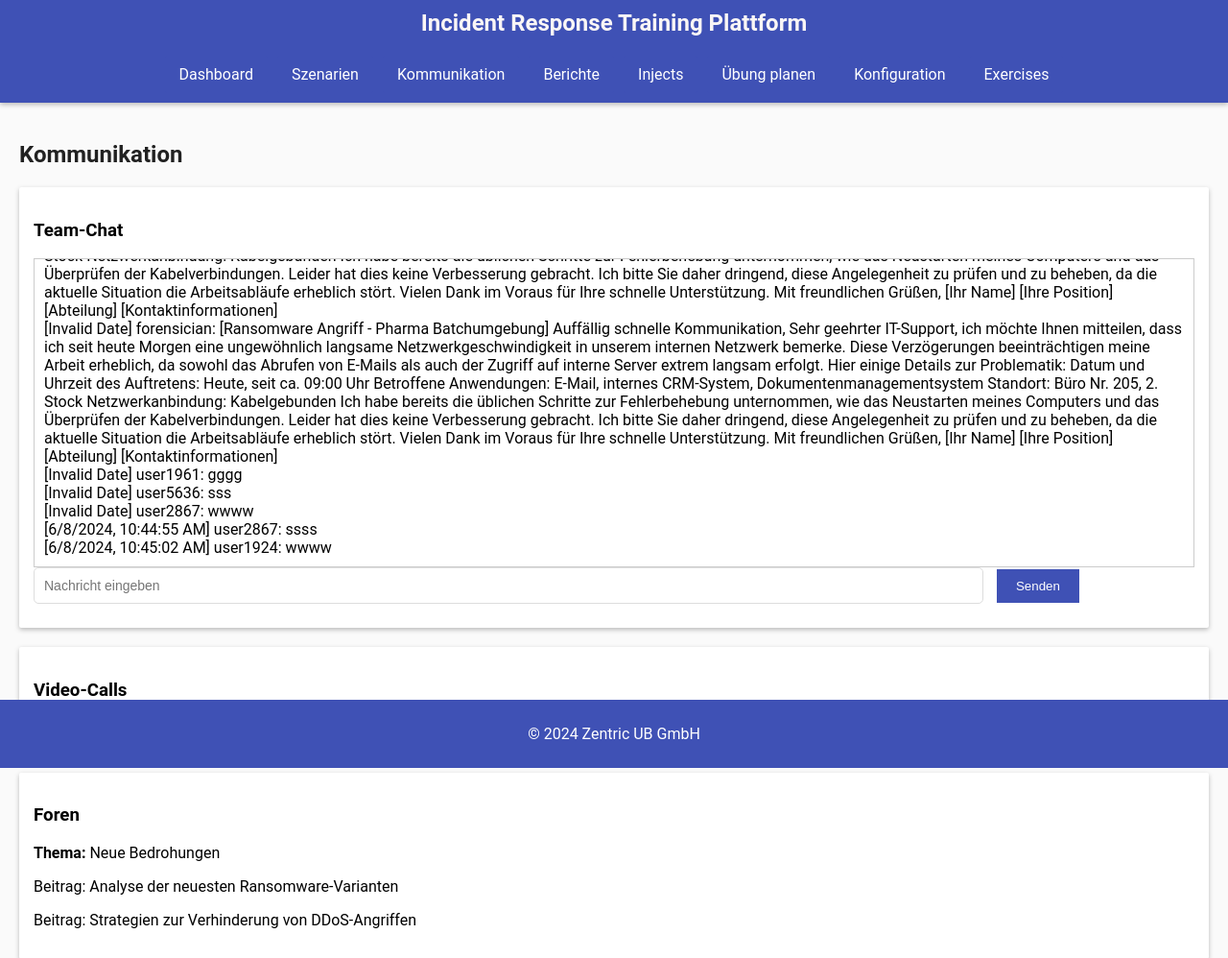
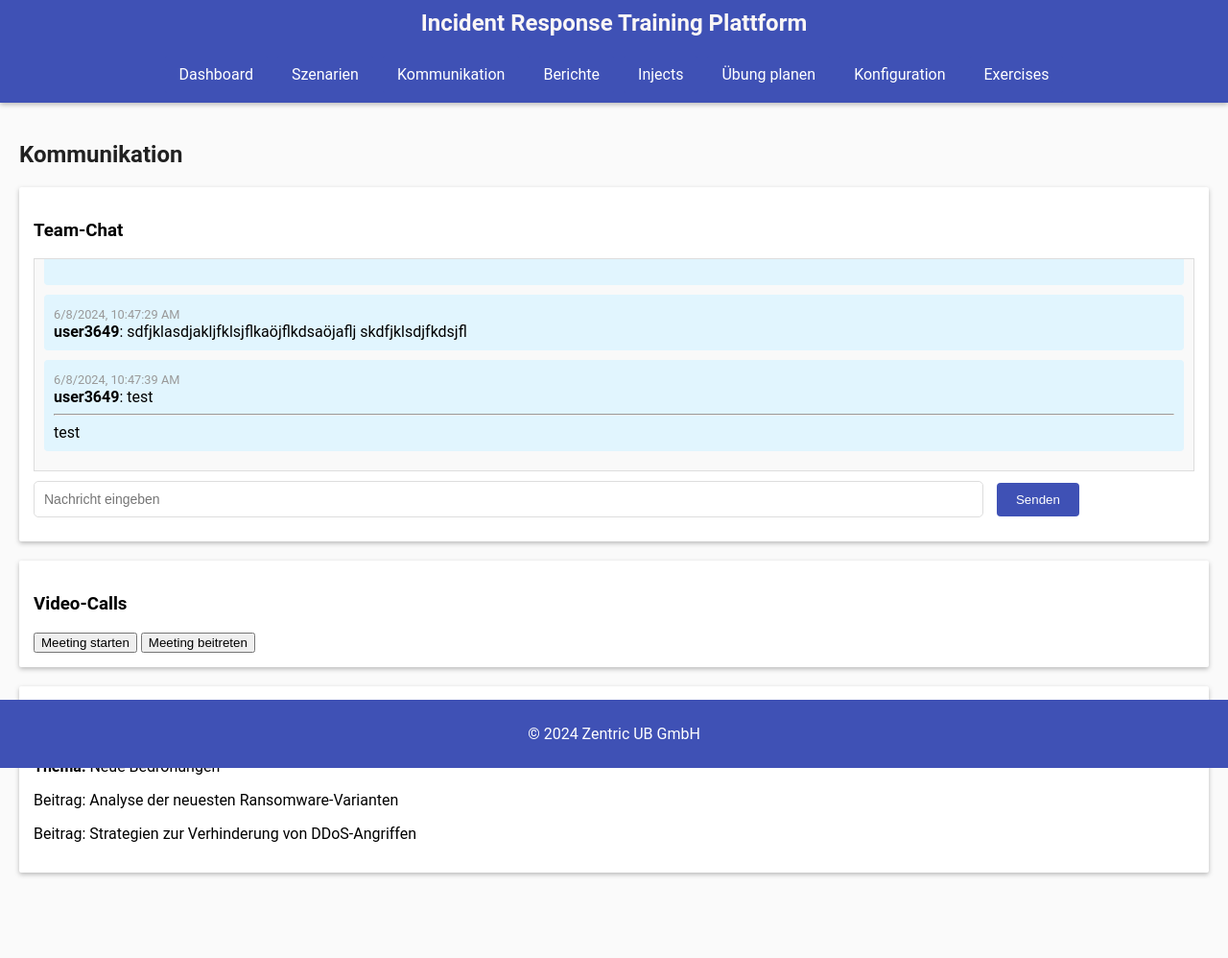
Before and after one commit to cidies/dryrun, a Flask app: page /communication in a window 1280 px wide. Shown: the top 998 px of the page at 96% size. After the commit the page ends 914 px from the top, so only its background shows below. Run offline with Flask 3, Linux system fonts and the light colour scheme; some libraries are stand-ins or nearby versions.

Commit message:
Chat jetzt mir Formatierung

```diff
--- a/chat_log.json
+++ b/chat_log.json
@@ -201,5 +201,25 @@
         "user": "user1924",
         "message": "wwww",
         "timestamp": "2024-06-08T10:45:02.584276"
+    },
+    {
+        "user": "user3649",
+        "message": "TEST <br>",
+        "timestamp": "2024-06-08T10:46:56.637903"
+    },
+    {
+        "user": "user3649",
+        "message": "<h1>TEST</h1>",
+        "timestamp": "2024-06-08T10:47:08.804096"
+    },
+    {
+        "user": "user3649",
+        "message": "sdfjklasdjakljfklsjflka\u00f6jflkdsa\u00f6jaflj <hl> skdfjklsdjfkdsjfl",
+        "timestamp": "2024-06-08T10:47:29.917062"
+    },
+    {
+        "user": "user3649",
+        "message": "test <hr> test",
+        "timestamp": "2024-06-08T10:47:39.483418"
     }
 ]
--- a/templates/communication.html
+++ b/templates/communication.html
@@ -4,11 +4,11 @@
 <h2>Kommunikation</h2>
 <div class="chat">
     <h3>Team-Chat</h3>
-    <div id="chat-window" style="border: 1px solid #ccc; height: 300px; overflow-y: scroll; padding: 10px;">
+    <div id="chat-window" class="chat-window">
         <!-- Chat-Nachrichten werden hier angezeigt -->
     </div>
-    <input type="text" id="chat-input" placeholder="Nachricht eingeben">
-    <button id="send-button">Senden</button>
+    <input type="text" id="chat-input" class="chat-input" placeholder="Nachricht eingeben">
+    <button id="send-button" class="send-button">Senden</button>
 </div>
 <div class="video-calls">
     <h3>Video-Calls</h3>
@@ -25,6 +25,48 @@
 </div>
 
 <audio id="ping-sound" src="/static/sounds/newmessage.wav" preload="auto"></audio>
+
+<style>
+    .chat-window {
+        border: 1px solid #ccc;
+        height: 300px;
+        overflow-y: scroll;
+        padding: 10px;
+        background-color: #f9f9f9;
+    }
+    .chat-input {
+        width: 80%;
+        padding: 10px;
+        margin-top: 10px;
+        border: 1px solid #ccc;
+        border-radius: 4px;
+    }
+    .send-button {
+        padding: 10px 20px;
+        margin-top: 10px;
+        border: none;
+        background-color: #4CAF50;
+        color: white;
+        border-radius: 4px;
+        cursor: pointer;
+    }
+    .send-button:hover {
+        background-color: #45a049;
+    }
+    .message {
+        margin-bottom: 10px;
+        padding: 10px;
+        border-radius: 4px;
+        background-color: #e1f5fe;
+    }
+    .message .timestamp {
+        font-size: 0.8em;
+        color: #999;
+    }
+    .message .user {
+        font-weight: bold;
+    }
+</style>
 
 <script src="https://cdn.socket.io/4.0.0/socket.io.min.js"></script>
 <script>
@@ -49,21 +91,15 @@
             .then(response => response.json())
             .then(data => {
                 data.forEach(message => {
-                    const messageElement = document.createElement('div');
-                    messageElement.textContent = `[${formatTimestamp(message.timestamp)}] ${message.user}: ${message.message}`;
-                    chatWindow.appendChild(messageElement);
+                    displayMessage(message);
                 });
                 chatWindow.scrollTop = chatWindow.scrollHeight;
             });
 
         // Empfangene Nachrichten anzeigen
         socket.on('message', function(data) {
-            const messageElement = document.createElement('div');
-            messageElement.textContent = `[${formatTimestamp(data.timestamp)}] ${data.user}: ${data.message}`;
-            chatWindow.appendChild(messageElement);
+            displayMessage(data);
             chatWindow.scrollTop = chatWindow.scrollHeight;
-
-            // Spiele den Ping-Ton
             pingSound.play();
         });
 
@@ -71,7 +107,9 @@
         sendButton.addEventListener('click', () => {
             const message = chatInput.value;
             const timestamp = new Date().toISOString();
-            socket.emit('send_message', {user: userId, message: message, timestamp: timestamp});
+            const messageData = {user: userId, message: message, timestamp: timestamp};
+            socket.emit('send_message', messageData);
+            displayMessage(messageData);
             chatInput.value = '';
         });
 
@@ -81,6 +119,14 @@
                 sendButton.click();
             }
         });
+
+        // Display message function
+        function displayMessage(data) {
+            const messageElement = document.createElement('div');
+            messageElement.className = 'message';
+            messageElement.innerHTML = `<span class="timestamp">${formatTimestamp(data.timestamp)}</span><br><span class="user">${data.user}</span>: ${data.message}`;
+            chatWindow.appendChild(messageElement);
+        }
     });
 </script>
 {% endblock %}
```
